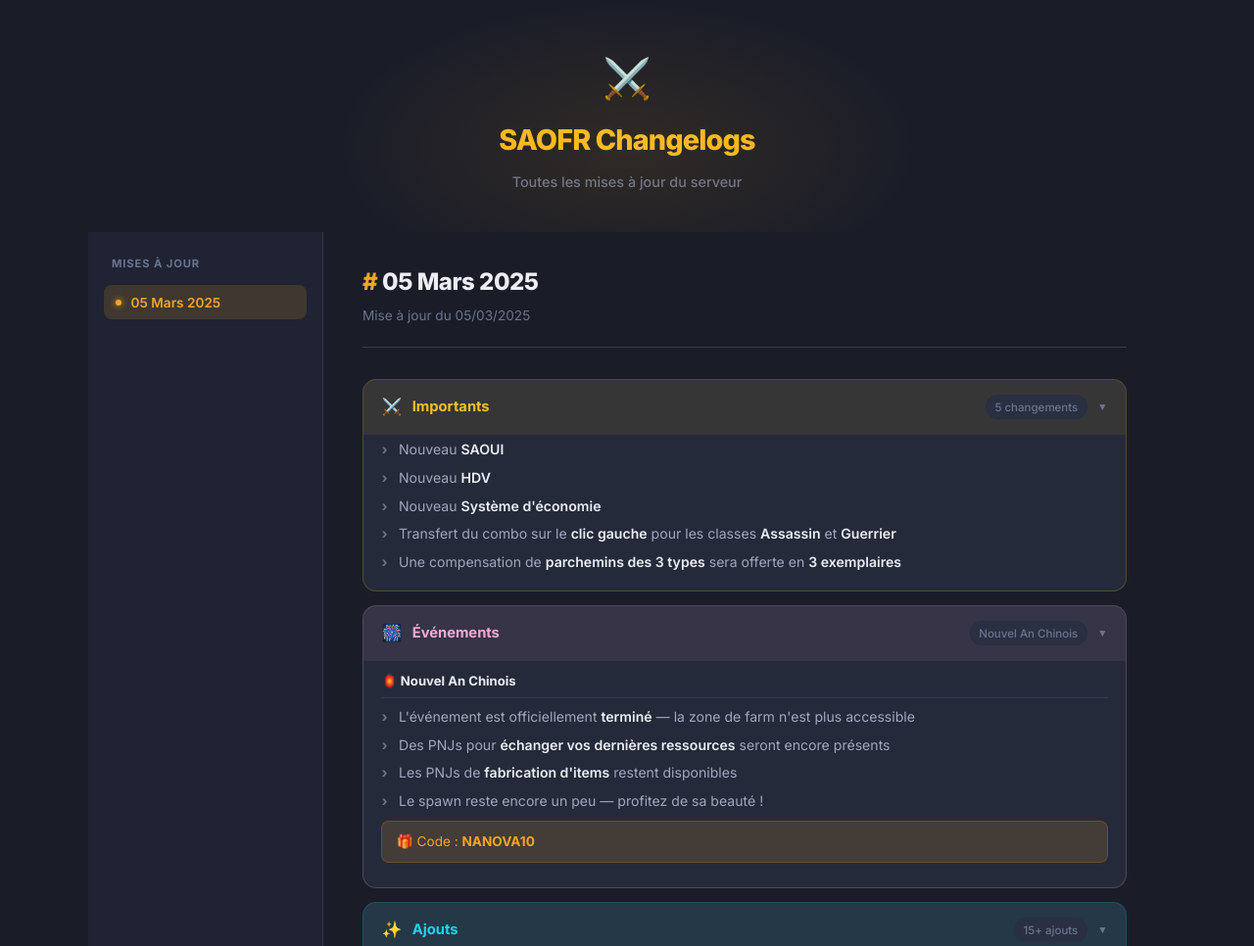
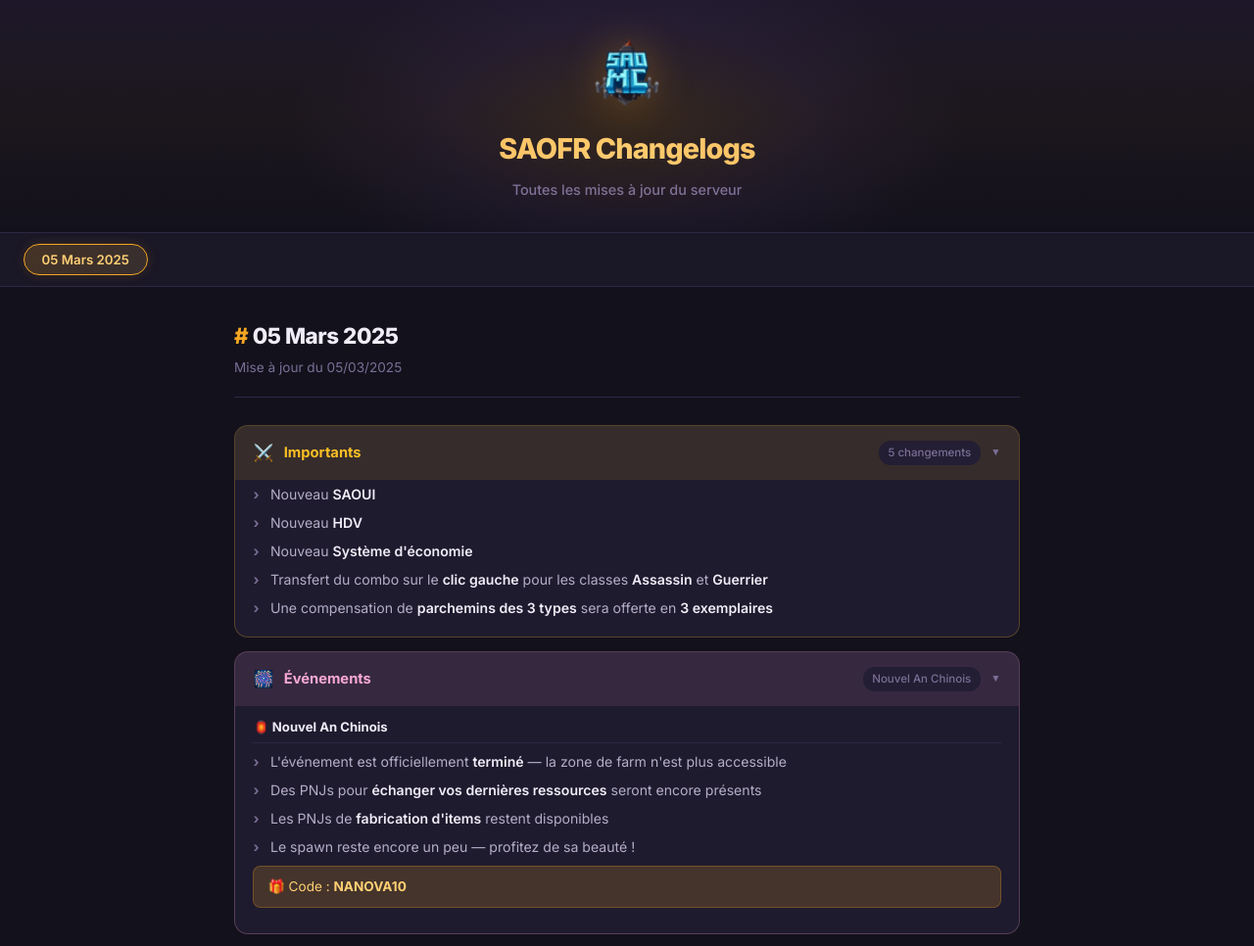
Before and after one commit to SAOFR-DEV/changelogs, a plain HTML site: page index.html in a window 1280 px wide. Shown: the top 966 px of the page at 98% size. Drawn offline with Linux system fonts and the light colour scheme.

Commit message:
style: mise à jour des styles CSS et ajout d'une nouvelle icône pour le logo

```diff
--- a/index.html
+++ b/index.html
@@ -8,43 +8,43 @@
   @import url('https://fonts.googleapis.com/css2?family=Inter:wght@400;500;600;700;800&family=JetBrains+Mono:wght@400;500&display=swap');
 
   :root {
-    --bg-primary: #1a1d28;
-    --bg-secondary: #1f2333;
-    --bg-card: #252a3a;
-    --bg-card-hover: #2c3248;
-    --bg-code: #2a2f42;
-    --border: #353b50;
-    --border-light: #414862;
-    --text-primary: #eceef3;
-    --text-secondary: #a0a7be;
-    --text-muted: #6b7490;
+    --bg-primary: #13111c;
+    --bg-secondary: #1a1726;
+    --bg-card: #1f1b2e;
+    --bg-card-hover: #271f3a;
+    --bg-code: #231e33;
+    --border: #2e2745;
+    --border-light: #3d3558;
+    --text-primary: #f0ecf8;
+    --text-secondary: #b5adc8;
+    --text-muted: #7a6f96;
     --accent: #f5a623;
-    --accent-dim: #c4841a;
-    --accent-glow: rgba(245, 166, 35, 0.15);
-    --buff: #34d399;
-    --buff-bg: rgba(52, 211, 153, 0.08);
-    --buff-border: rgba(52, 211, 153, 0.22);
-    --nerf: #f87171;
-    --nerf-bg: rgba(248, 113, 113, 0.08);
-    --nerf-border: rgba(248, 113, 113, 0.22);
+    --accent-secondary: #ffd074;
+    --accent-glow: rgba(245, 166, 35, 0.18);
+    --buff: #4ade80;
+    --buff-bg: rgba(74, 222, 128, 0.1);
+    --buff-border: rgba(74, 222, 128, 0.25);
+    --nerf: #fb7185;
+    --nerf-bg: rgba(251, 113, 133, 0.1);
+    --nerf-border: rgba(251, 113, 133, 0.25);
     --fix: #60a5fa;
-    --fix-bg: rgba(96, 165, 250, 0.08);
-    --fix-border: rgba(96, 165, 250, 0.22);
+    --fix-bg: rgba(96, 165, 250, 0.1);
+    --fix-border: rgba(96, 165, 250, 0.25);
     --adjust: #c084fc;
-    --adjust-bg: rgba(192, 132, 252, 0.08);
-    --adjust-border: rgba(192, 132, 252, 0.22);
+    --adjust-bg: rgba(192, 132, 252, 0.1);
+    --adjust-border: rgba(192, 132, 252, 0.25);
     --add: #22d3ee;
-    --add-bg: rgba(34, 211, 238, 0.08);
-    --add-border: rgba(34, 211, 238, 0.22);
+    --add-bg: rgba(34, 211, 238, 0.1);
+    --add-border: rgba(34, 211, 238, 0.25);
     --event: #f9a8d4;
-    --event-bg: rgba(249, 168, 212, 0.08);
-    --event-border: rgba(249, 168, 212, 0.22);
+    --event-bg: rgba(249, 168, 212, 0.1);
+    --event-border: rgba(249, 168, 212, 0.25);
     --important: #fbbf24;
-    --important-bg: rgba(251, 191, 36, 0.08);
-    --important-border: rgba(251, 191, 36, 0.22);
-    --staff: #94a3b8;
-    --staff-bg: rgba(148, 163, 184, 0.08);
-    --staff-border: rgba(148, 163, 184, 0.22);
+    --important-bg: rgba(251, 191, 36, 0.1);
+    --important-border: rgba(251, 191, 36, 0.25);
+    --staff: #a8a2b8;
+    --staff-bg: rgba(168, 162, 184, 0.08);
+    --staff-border: rgba(168, 162, 184, 0.2);
     --radius: 14px;
     --radius-sm: 8px;
   }
@@ -62,28 +62,35 @@
   /* ========== HEADER ========== */
   .header {
     position: relative;
-    padding: 3rem 1.5rem 2.5rem;
+    padding: 2.5rem 1.5rem 2rem;
     text-align: center;
     overflow: hidden;
+    border-bottom: 1px solid var(--border);
+    background: linear-gradient(180deg, rgba(192, 132, 252, 0.06) 0%, rgba(245, 166, 35, 0.04) 50%, transparent 100%);
   }
   .header::before {
     content: '';
     position: absolute;
-    top: 0; left: 50%;
+    top: -50px; left: 50%;
     transform: translateX(-50%);
-    width: 600px; height: 300px;
-    background: radial-gradient(ellipse, rgba(245,158,11,0.1) 0%, transparent 70%);
+    width: 700px; height: 350px;
+    background: radial-gradient(ellipse, rgba(245, 166, 35, 0.12) 0%, rgba(192, 132, 252, 0.05) 40%, transparent 70%);
     pointer-events: none;
   }
   .header-logo {
-    font-size: 2.5rem;
-    margin-bottom: 0.5rem;
+    margin-bottom: 0.6rem;
+  }
+  .header-logo img {
+    width: 72px;
+    height: 72px;
+    object-fit: contain;
+    filter: drop-shadow(0 0 20px rgba(245, 166, 35, 0.3));
   }
   .header h1 {
     font-size: 1.8rem;
     font-weight: 800;
     letter-spacing: -0.03em;
-    background: linear-gradient(135deg, #f59e0b 0%, #fbbf24 50%, #f59e0b 100%);
+    background: linear-gradient(135deg, #f5a623 0%, #ffd074 50%, #f5a623 100%);
     -webkit-background-clip: text;
     -webkit-text-fill-color: transparent;
     background-clip: text;
@@ -91,115 +98,54 @@
   .header p {
     color: var(--text-muted);
     font-size: 0.9rem;
-    margin-top: 0.5rem;
+    margin-top: 0.4rem;
     font-weight: 500;
   }
 
-  /* ========== SIDEBAR NAV (desktop) / TOP NAV (mobile) ========== */
-  .layout {
-    display: flex;
-    max-width: 1100px;
-    margin: 0 auto;
-    gap: 0;
-  }
-
-  .sidebar {
-    position: sticky;
-    top: 0;
-    height: 100vh;
-    width: 240px;
-    min-width: 240px;
-    padding: 1.5rem 1rem;
-    border-right: 1px solid var(--border);
-    overflow-y: auto;
-    background: var(--bg-secondary);
-  }
-  .sidebar-title {
-    font-size: 0.7rem;
-    font-weight: 700;
-    text-transform: uppercase;
-    letter-spacing: 0.08em;
-    color: var(--text-muted);
-    margin-bottom: 0.75rem;
-    padding-left: 0.5rem;
-  }
-  .sidebar .nav-btn {
-    display: flex;
-    align-items: center;
-    gap: 0.6rem;
-    width: 100%;
-    background: transparent;
-    border: none;
-    color: var(--text-secondary);
-    padding: 0.6rem 0.75rem;
-    border-radius: var(--radius-sm);
-    font-size: 0.85rem;
-    font-family: 'Inter', sans-serif;
-    font-weight: 500;
-    cursor: pointer;
-    transition: all 0.15s;
-    text-align: left;
-  }
-  .sidebar .nav-btn:hover {
-    background: rgba(255,255,255,0.04);
-    color: var(--text-primary);
-  }
-  .sidebar .nav-btn.active {
-    background: var(--accent-glow);
-    color: var(--accent);
-    font-weight: 600;
-  }
-  .sidebar .nav-btn .nav-dot {
-    width: 6px; height: 6px;
-    border-radius: 50%;
-    background: var(--text-muted);
-    flex-shrink: 0;
-    transition: all 0.15s;
-  }
-  .sidebar .nav-btn.active .nav-dot {
-    background: var(--accent);
-    box-shadow: 0 0 6px var(--accent);
-  }
-
-  /* Mobile nav */
-  .mobile-nav {
-    display: none;
+  /* ========== NAV ========== */
+  .nav {
     background: var(--bg-secondary);
     border-bottom: 1px solid var(--border);
-    padding: 0.6rem 1rem;
+    padding: 0.7rem 1.5rem;
+    display: flex;
+    gap: 0.5rem;
     overflow-x: auto;
     position: sticky;
     top: 0;
     z-index: 100;
-    gap: 0.4rem;
     -webkit-overflow-scrolling: touch;
   }
-  .mobile-nav .nav-btn {
+  .nav-btn {
     background: transparent;
     border: 1px solid var(--border);
     color: var(--text-secondary);
-    padding: 0.4rem 0.9rem;
+    padding: 0.45rem 1.1rem;
     border-radius: 20px;
-    font-size: 0.8rem;
+    font-size: 0.83rem;
     font-family: 'Inter', sans-serif;
     font-weight: 500;
     cursor: pointer;
     white-space: nowrap;
-    transition: all 0.15s;
+    transition: all 0.2s;
   }
-  .mobile-nav .nav-btn:hover { border-color: var(--accent); color: var(--text-primary); }
-  .mobile-nav .nav-btn.active {
-    background: var(--accent);
+  .nav-btn:hover {
     border-color: var(--accent);
-    color: #000;
+    color: var(--text-primary);
+    background: rgba(245, 166, 35, 0.06);
+  }
+  .nav-btn.active {
+    background: linear-gradient(135deg, rgba(245, 166, 35, 0.2), rgba(255, 208, 116, 0.12));
+    border-color: var(--accent);
+    color: var(--accent-secondary);
     font-weight: 600;
+    box-shadow: 0 0 12px rgba(245, 166, 35, 0.15);
   }
 
   /* ========== MAIN CONTENT ========== */
-  .main {
-    flex: 1;
-    min-width: 0;
-    padding: 2rem 2.5rem;
+  .container {
+    max-width: 850px;
+    margin: 0 auto;
+    padding: 2rem 1.5rem;
   }
 
   .changelog { display: none; }
@@ -211,12 +157,12 @@
   }
 
   .changelog-header {
-    margin-bottom: 2rem;
-    padding-bottom: 1.25rem;
+    margin-bottom: 1.75rem;
+    padding-bottom: 1.1rem;
     border-bottom: 1px solid var(--border);
   }
   .changelog-date {
-    font-size: 1.5rem;
+    font-size: 1.4rem;
     font-weight: 800;
     letter-spacing: -0.02em;
   }
@@ -224,7 +170,7 @@
   .changelog-subtitle {
     color: var(--text-muted);
     font-size: 0.85rem;
-    margin-top: 0.3rem;
+    margin-top: 0.25rem;
   }
 
   /* ========== SECTIONS ========== */
@@ -234,9 +180,12 @@
     border-radius: var(--radius);
     margin-bottom: 0.85rem;
     overflow: hidden;
-    transition: border-color 0.2s;
+    transition: border-color 0.2s, box-shadow 0.2s;
   }
-  .section:hover { border-color: var(--border-light); }
+  .section:hover {
+    border-color: var(--border-light);
+    box-shadow: 0 2px 16px rgba(0,0,0,0.15);
+  }
 
   .section-header {
     display: flex;
@@ -370,24 +319,24 @@
   /* Callout */
   .callout {
     background: var(--accent-glow);
-    border: 1px solid rgba(245,158,11,0.2);
+    border: 1px solid rgba(245,166,35,0.25);
     border-radius: var(--radius-sm);
     padding: 0.6rem 0.9rem;
     margin: 0.5rem 0;
     font-size: 0.85rem;
-    color: var(--accent);
+    color: var(--accent-secondary);
   }
 
   /* Staff notes */
   .staff-note {
-    border-left: 3px solid var(--border);
+    border-left: 3px solid var(--border-light);
     padding: 0.7rem 1rem;
     margin: 0.6rem 0;
     color: var(--text-secondary);
     font-size: 0.85rem;
     line-height: 1.65;
     border-radius: 0 var(--radius-sm) var(--radius-sm) 0;
-    background: rgba(255,255,255,0.03);
+    background: rgba(192, 132, 252, 0.04);
   }
   .staff-note .name {
     font-weight: 700;
@@ -405,14 +354,13 @@
   }
 
   /* ========== RESPONSIVE ========== */
-  @media (max-width: 768px) {
-    .sidebar { display: none; }
-    .mobile-nav { display: flex; }
-    .main { padding: 1.25rem 1rem; }
+  @media (max-width: 600px) {
     .header { padding: 2rem 1rem 1.5rem; }
     .header h1 { font-size: 1.4rem; }
-    .header-logo { font-size: 2rem; }
+    .header-logo img { width: 56px; height: 56px; }
+    .container { padding: 1.25rem 1rem; }
     .changelog-date { font-size: 1.2rem; }
+    .nav { padding: 0.6rem 1rem; }
   }
 
   /* Scrollbar */
@@ -425,20 +373,14 @@
 <body>
 
 <div class="header">
-  <div class="header-logo">⚔️</div>
+  <div class="header-logo"><img src="Sao_Mc_icon.png" alt="SAOFR"></div>
   <h1>SAOFR Changelogs</h1>
   <p>Toutes les mises à jour du serveur</p>
 </div>
 
-<div class="mobile-nav" id="mobile-nav"></div>
+<div class="nav" id="nav"></div>
 
-<div class="layout">
-  <nav class="sidebar" id="sidebar">
-    <div class="sidebar-title">Mises à jour</div>
-  </nav>
-
-  <main class="main" id="changelogs"></main>
-</div>
+<div class="container" id="changelogs"></div>
 
 <div class="footer">SAOFR — Changelogs</div>
 
@@ -472,45 +414,28 @@
 
   function init() {
     const container = document.getElementById('changelogs');
-    const sidebar = document.getElementById('sidebar');
-    const mobileNav = document.getElementById('mobile-nav');
+    const nav = document.getElementById('nav');
 
     CHANGELOGS.forEach((cl, i) => {
-      // Create changelog div
       const div = document.createElement('div');
       div.className = 'changelog' + (i === 0 ? ' active' : '');
       div.dataset.index = i;
       div.innerHTML = renderChangelog(cl);
       container.appendChild(div);
 
-      // Sidebar button
       const btn = document.createElement('button');
       btn.className = 'nav-btn' + (i === 0 ? ' active' : '');
-      btn.innerHTML = `<span class="nav-dot"></span> ${cl.label}`;
+      btn.textContent = cl.label;
       btn.onclick = () => switchTo(i);
-      sidebar.appendChild(btn);
-
-      // Mobile button
-      const mbtn = document.createElement('button');
-      mbtn.className = 'nav-btn' + (i === 0 ? ' active' : '');
-      mbtn.textContent = cl.label;
-      mbtn.onclick = () => switchTo(i);
-      mobileNav.appendChild(mbtn);
+      nav.appendChild(btn);
     });
   }
 
   function switchTo(index) {
     document.querySelectorAll('.changelog').forEach(c => c.classList.remove('active'));
     document.querySelectorAll('.nav-btn').forEach(b => b.classList.remove('active'));
-
     document.querySelector(`.changelog[data-index="${index}"]`).classList.add('active');
-
-    // Activate both sidebar and mobile nav buttons
-    const sidebarBtns = document.querySelectorAll('#sidebar .nav-btn');
-    const mobileBtns = document.querySelectorAll('#mobile-nav .nav-btn');
-    if (sidebarBtns[index]) sidebarBtns[index].classList.add('active');
-    if (mobileBtns[index]) mobileBtns[index].classList.add('active');
-
+    document.querySelectorAll('#nav .nav-btn')[index].classList.add('active');
     window.scrollTo({ top: 0, behavior: 'smooth' });
   }
 
```
Also changed, not shown: Sao_Mc_icon.png (added).
